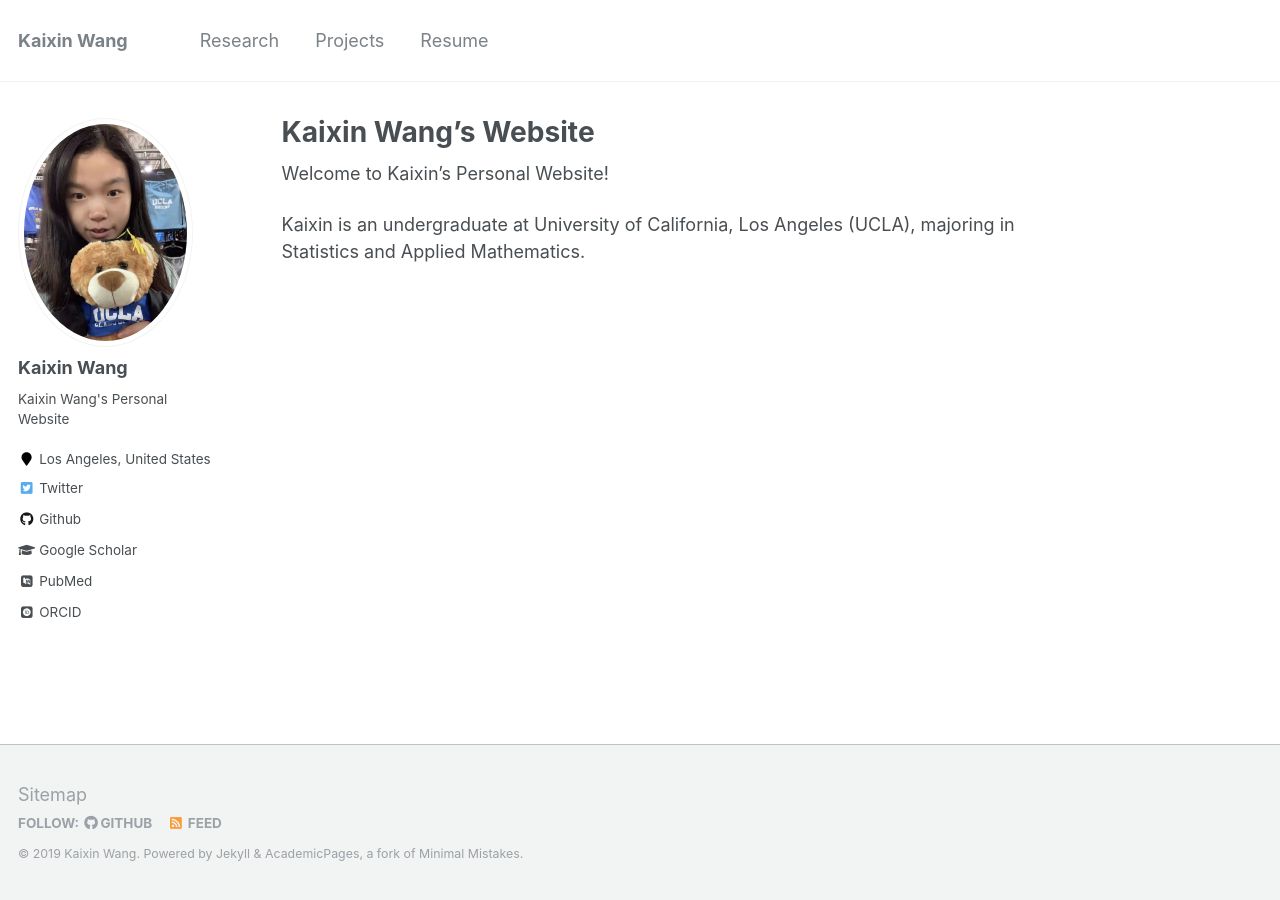
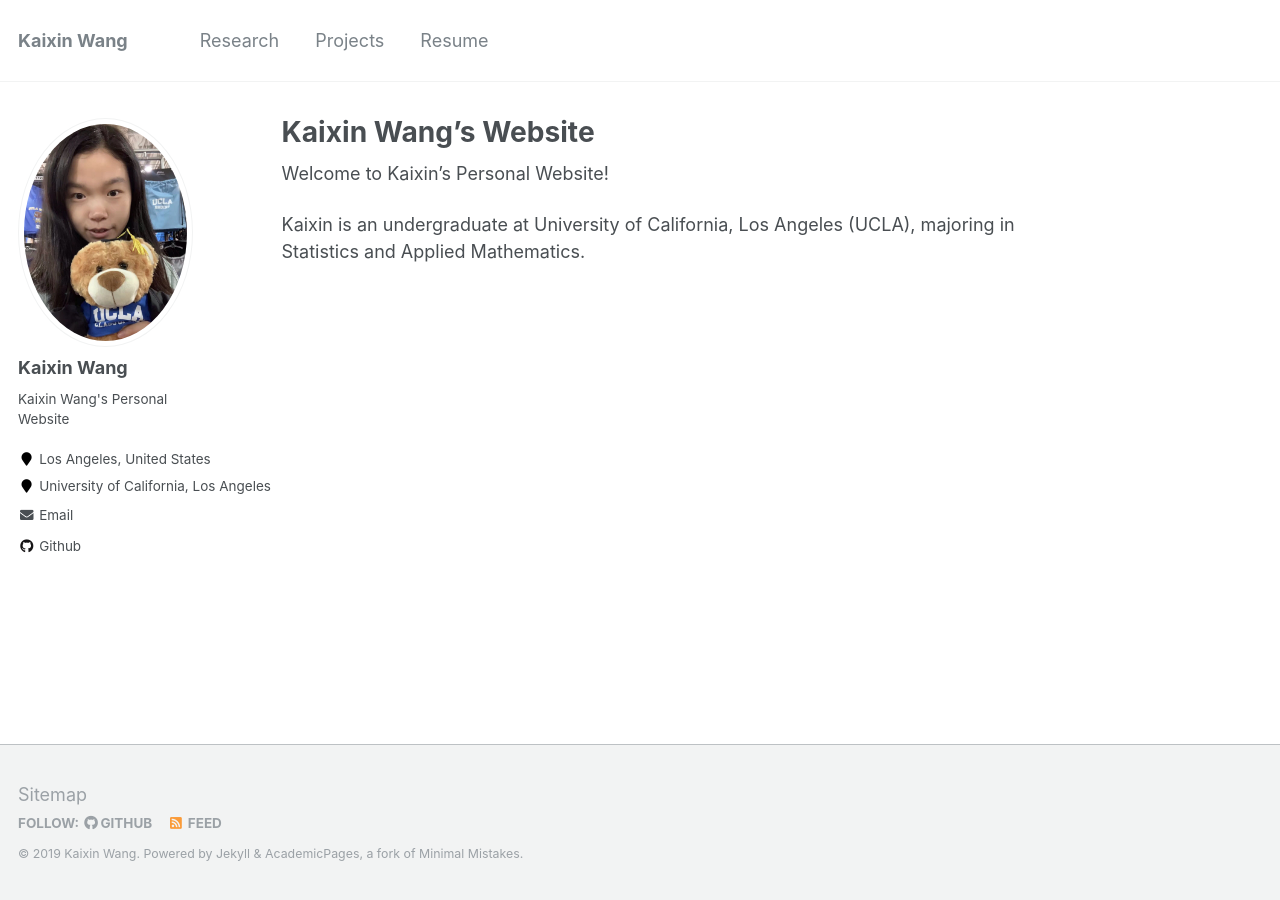
Before and after one commit to kaixin-wang/kaixin-wang.github.io, a Jekyll site: the page built from _pages/about.md, in a window 1280 px wide. Built offline with Jekyll 4.4.1, drawn with Linux system fonts in a browser that asks for light colours; some web fonts are replaced.

Commit message:
Update _config.yml

```diff
--- a/_config.yml
+++ b/_config.yml
@@ -82,10 +82,10 @@
   avatar           : "p1.jpg"
   bio              : "Kaixin Wang's Personal Website"
   location         : "Los Angeles, United States"
-  employer         :
-  pubmed           : "https://www.ncbi.nlm.nih.gov/pubmed/?term=john+snow"
-  googlescholar    : "http://yourfullgooglescholarurl.com"
-  email            :
+  employer         : "University of California, Los Angeles"
+  pubmed           : # "https://www.ncbi.nlm.nih.gov/pubmed/?term=john+snow"
+  googlescholar    : # "http://yourfullgooglescholarurl.com"
+  email            : "kaixinwang@ucla.edu"
   researchgate     :  # example: "https://www.researchgate.net/profile/yourprofile"
   uri              :
   bitbucket        :
@@ -101,13 +101,13 @@
   impactstory      : #"https://profiles.impactstory.org/u/xxxx-xxxx-xxxx-xxxx"
   lastfm           :
   linkedin         :
-  orcid            : "http://orcid.org/yourorcidurl"
+  orcid            : # "http://orcid.org/yourorcidurl"
   pinterest        :
   soundcloud       :
   stackoverflow    : # http://stackoverflow.com/users/123456/username
   steam            :
   tumblr           :
-  twitter          : "replacethistwitterhandle"
+  twitter          : # "replacethistwitterhandle"
   vine             :
   weibo            :
   xing             :
```
